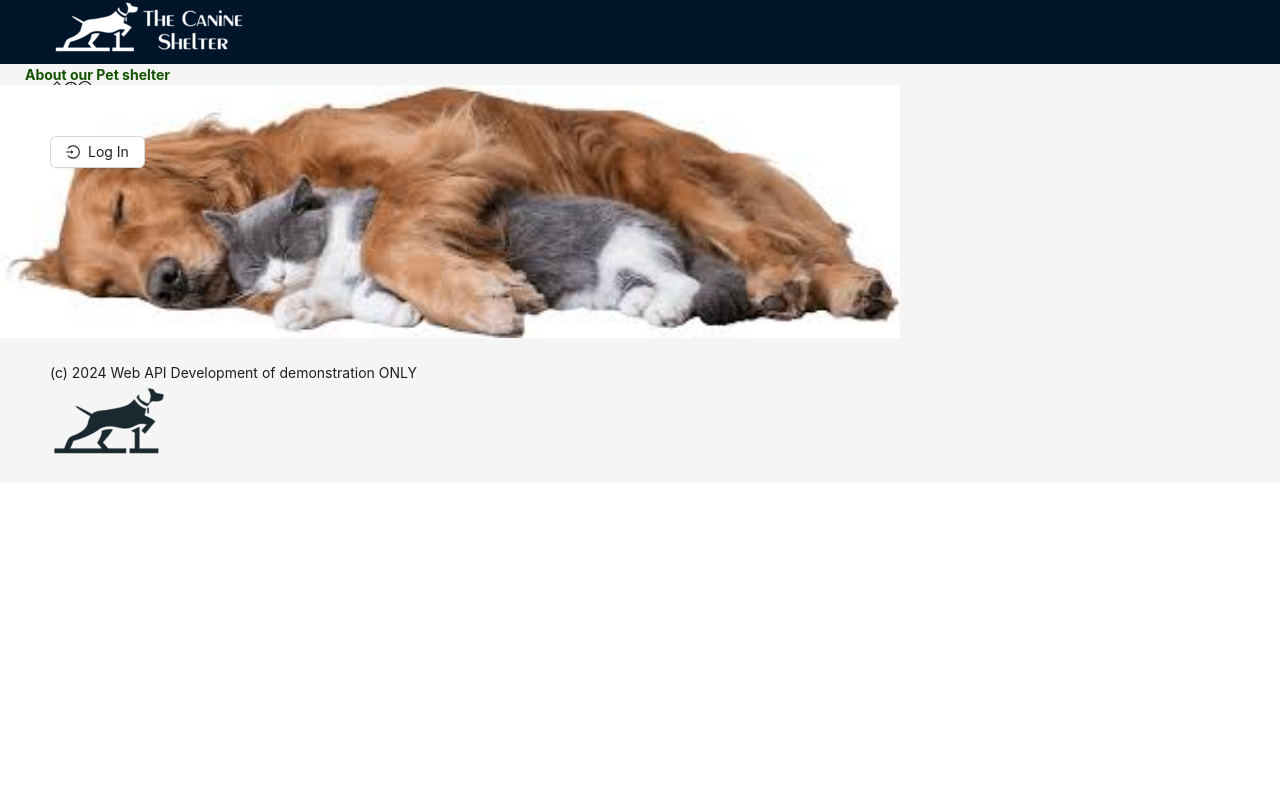
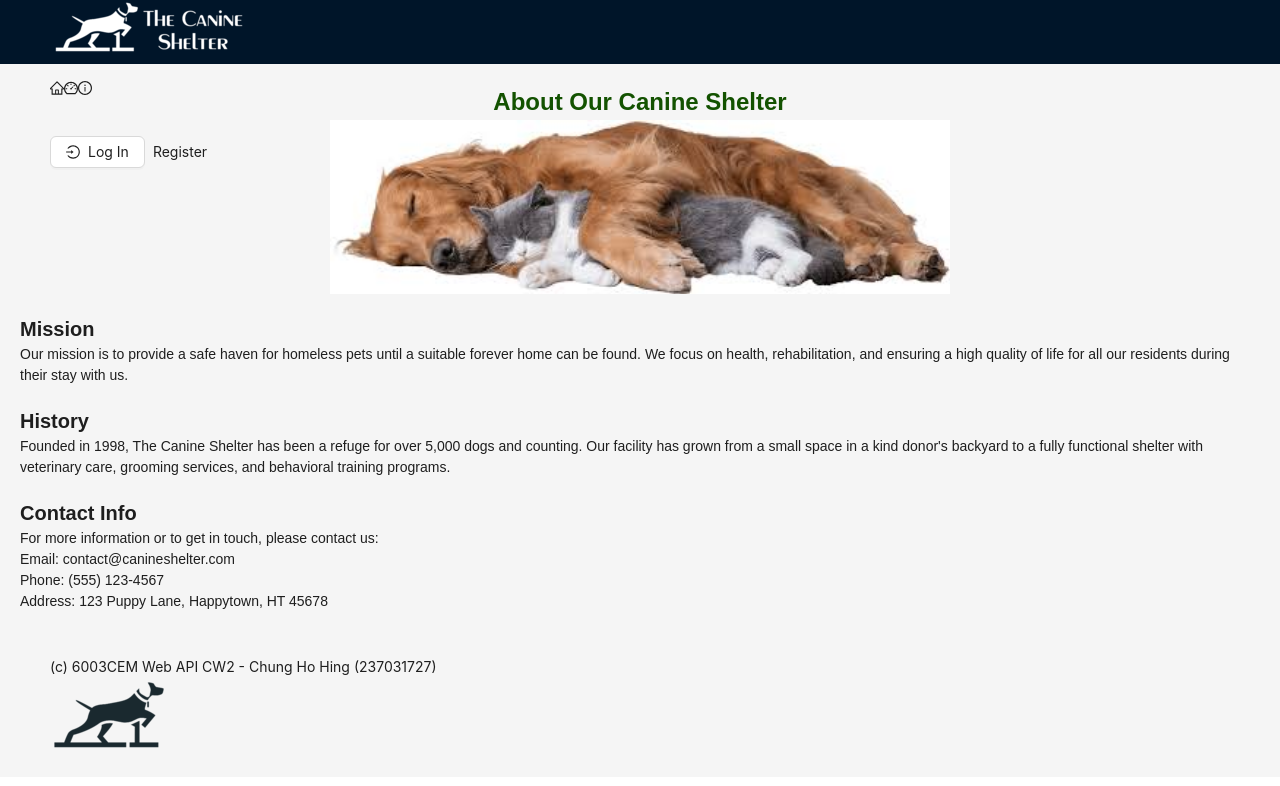
Before and after one commit to hingfm/ChungHoHing_WebAPI_Frontend, a React (Vite) app: page /about in a window 1280 px wide. Shown: the top 786 px of the page. Built offline with nearby package versions, Linux system fonts and the light colour scheme.

Commit message:
Update about page and footer text

```diff
--- a/src/components/About.tsx
+++ b/src/components/About.tsx
@@ -1,16 +1,46 @@
-//import React from 'react';
+// import React from 'react';
 
 const About = () => {
-  // Let's clear the local storage here
-  //localStorage.clear();
-  return (<><p></p>
-  <h2 style={{color:"#135200",marginLeft:"25px"}}><strong>About our Pet shelter</strong></h2>
-  <img style={{width:"900px"}}
-              src="/src/assets/shelters.jpeg"
-              alt="shelter-img"
-              className="profile-img-card"
-            />
-</>)
+  return (
+    <div style={{ padding: '20px', fontFamily: 'Arial, sans-serif' }}>
+      <h2 style={{ color: "#135200", textAlign: "center", fontSize: '24px', fontWeight: 'bold' }}>
+        About Our Canine Shelter
+      </h2>
+      <div style={{ display: 'flex', justifyContent: 'center', marginBottom: '20px' }}>
+        <img
+          style={{ width: "50%", height: 'auto' }}
+          src="/src/assets/shelters.jpeg"
+          alt="shelter-img"
+          className="profile-img-card"
+        />
+      </div>
+      <section style={{ marginBottom: '20px' }}>
+        <h3 style={{ fontSize: '20px', fontWeight: 'bold' }}>Mission</h3>
+        <p>
+          Our mission is to provide a safe haven for homeless pets until a suitable forever home can be found. We
+          focus on health, rehabilitation, and ensuring a high quality of life for all our residents during their
+          stay with us.
+        </p>
+      </section>
+      <section style={{ marginBottom: '20px' }}>
+        <h3 style={{ fontSize: '20px', fontWeight: 'bold' }}>History</h3>
+        <p>
+          Founded in 1998, The Canine Shelter has been a refuge for over 5,000 dogs and counting. Our facility has
+          grown from a small space in a kind donor's backyard to a fully functional shelter with veterinary care,
+          grooming services, and behavioral training programs.
+        </p>
+      </section>
+      <section>
+        <h3 style={{ fontSize: '20px', fontWeight: 'bold' }}>Contact Info</h3>
+        <p>
+          For more information or to get in touch, please contact us:
+          <br />Email: contact@canineshelter.com
+          <br />Phone: (555) 123-4567
+          <br />Address: 123 Puppy Lane, Happytown, HT 45678
+        </p>
+      </section>
+    </div>
+  );
 }
 
 export default About;
--- a/src/components/Copyright.tsx
+++ b/src/components/Copyright.tsx
@@ -5,7 +5,7 @@ const { Text } = Typography;
 const Copyright = () => {
     return (
         <>
-            <Text>(c) 2024 Web API Development of demonstration ONLY</Text>
+            <Text>(c) 6003CEM Web API CW2 - Chung Ho Hing (237031727)</Text>
         </>
     )
 }
```
